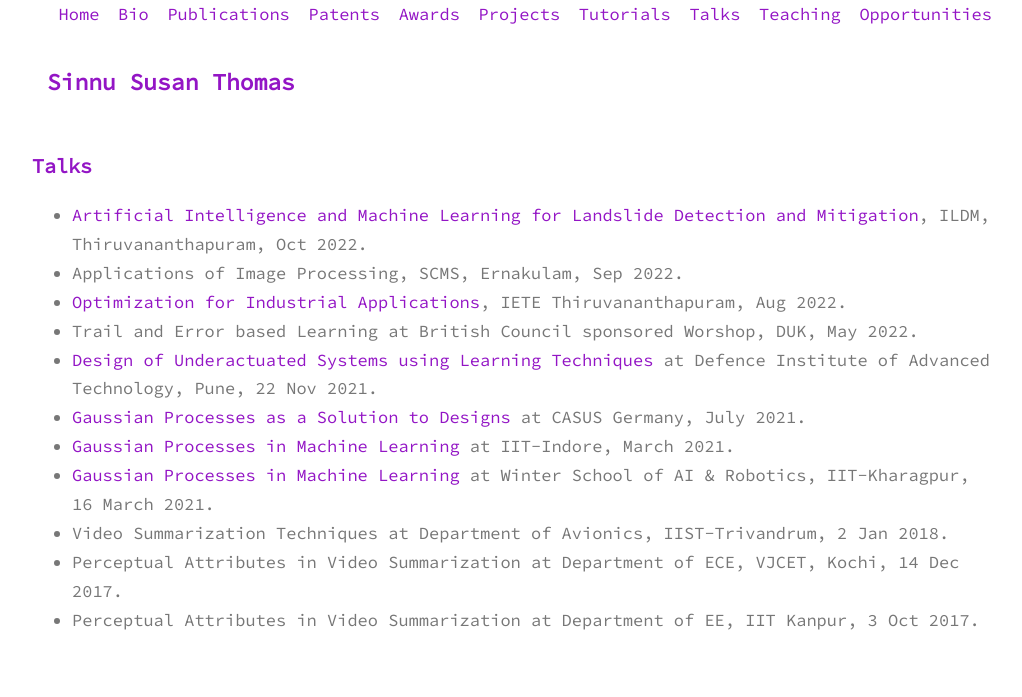
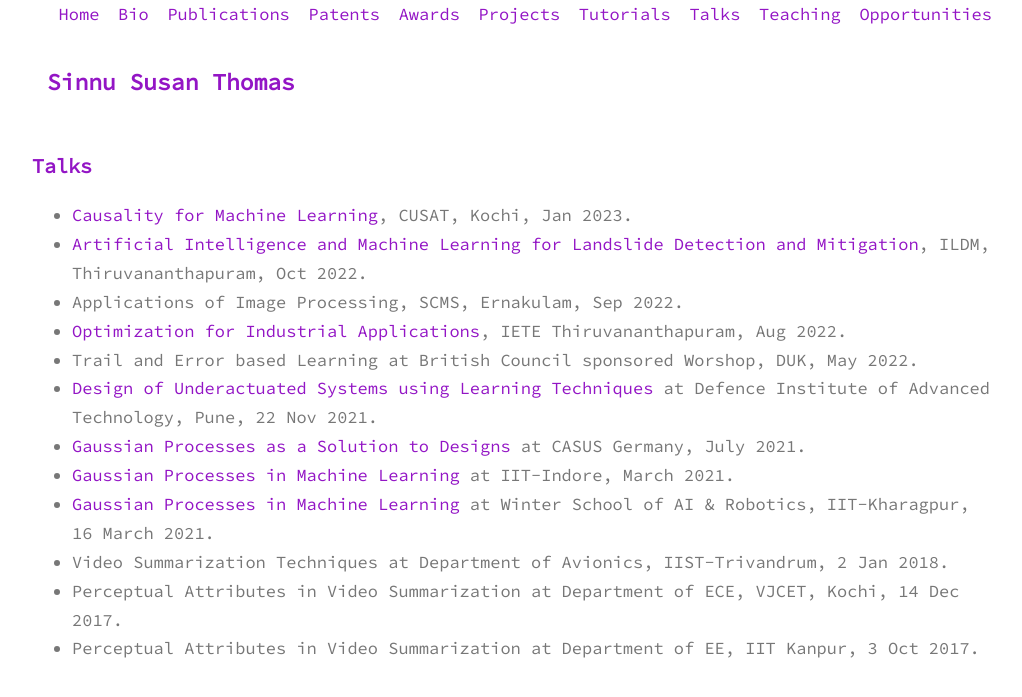
Before and after one commit to sinnuthomas/sinnuthomas.github.io, a Jekyll site: the page built from talks.md, in a window 1280 px wide. Shown: the top 697 px of the page, without its empty margins (128-1150 px from the left). Built offline with Jekyll 4.4.1, drawn with Linux system fonts in a browser that asks for light colours.

Commit message:
Update talks.md

```diff
--- a/talks.md
+++ b/talks.md
@@ -3,6 +3,7 @@ layout: page
 title: Talks
 permalink: /talks/
 ---
+  * [Causality for Machine Learning](https://dca.cusat.ac.in/explainableaifdp/), CUSAT, Kochi, Jan 2023.
   * [Artificial Intelligence and Machine Learning for Landslide Detection and Mitigation](https://iclrrildm.in/submission/), ILDM, Thiruvananthapuram, Oct 2022.
   * Applications of Image Processing, SCMS, Ernakulam, Sep 2022.
   * [Optimization for Industrial Applications](http://www.ietetvm.org/downloads/fdp_schedule.pdf), IETE Thiruvananthapuram, Aug 2022.
```
